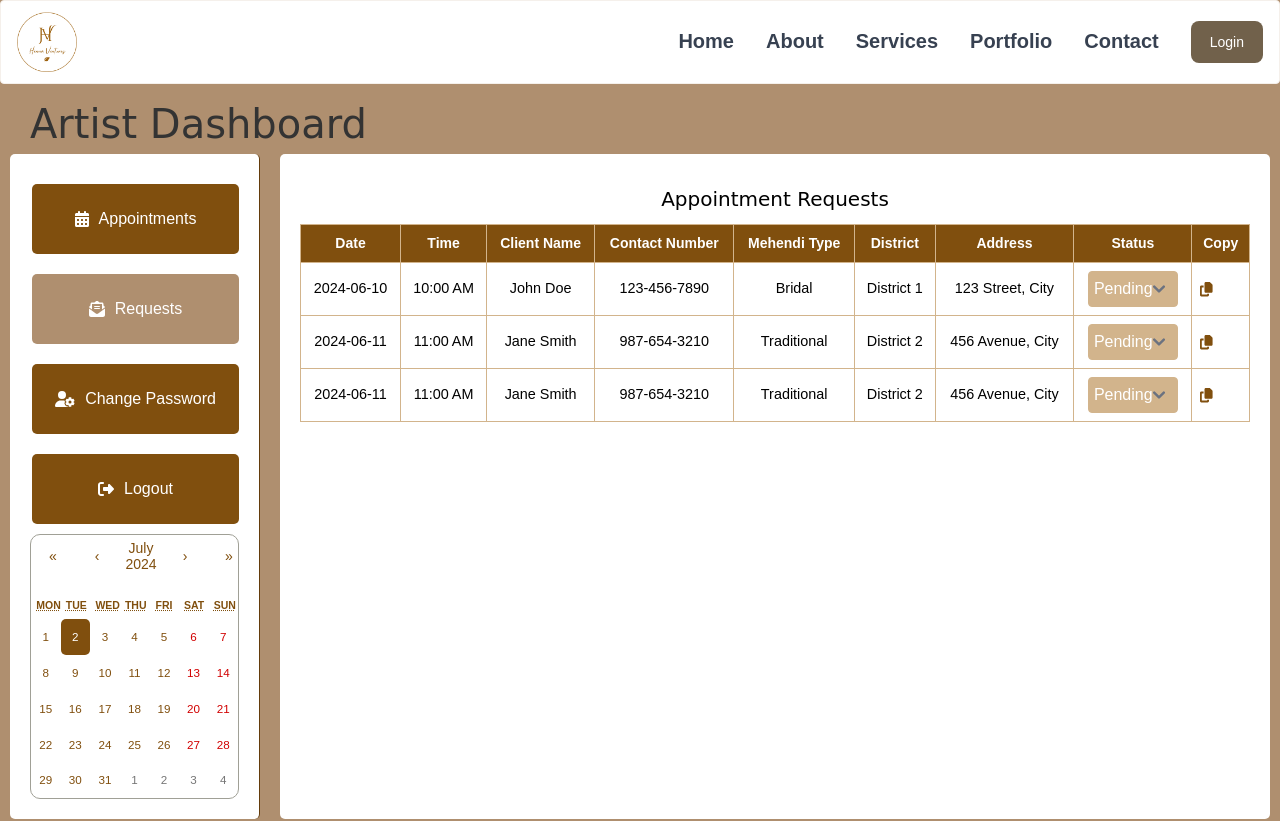
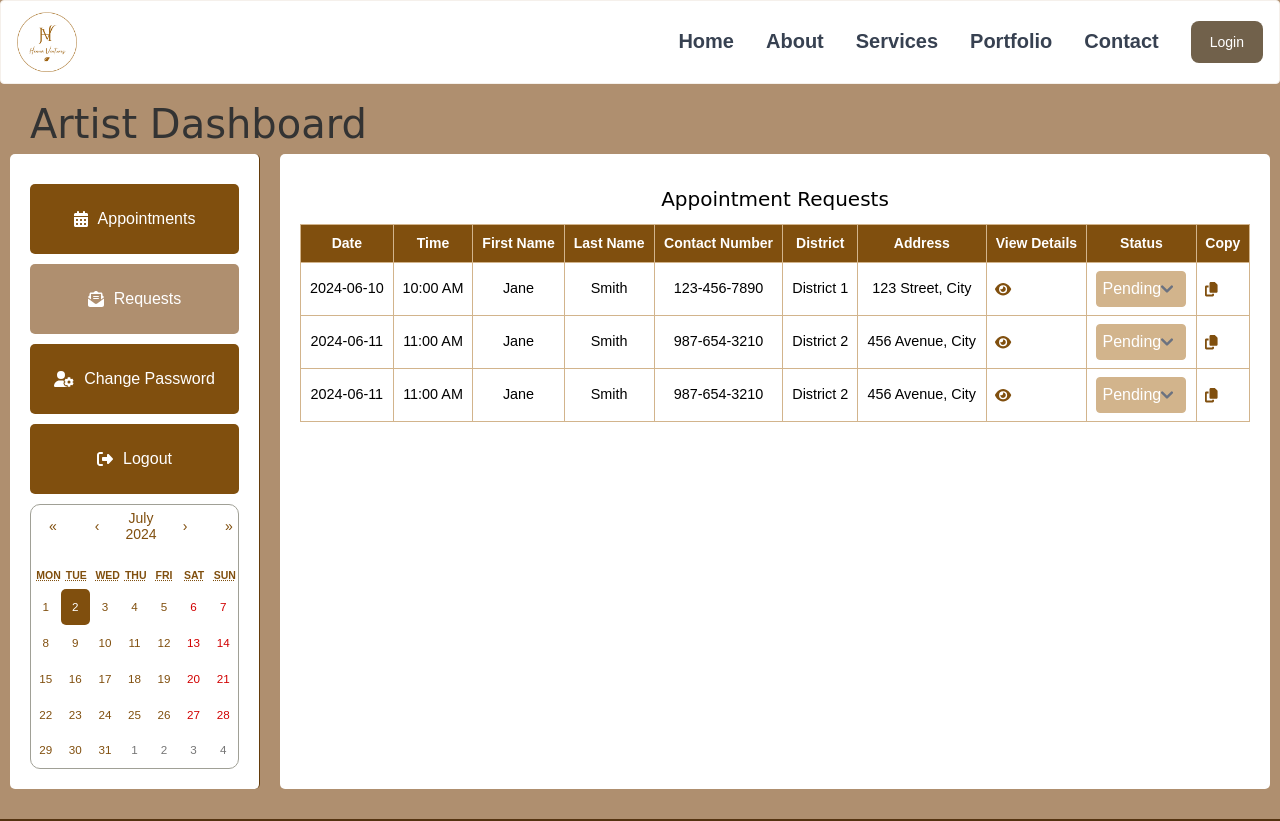
Before and after one commit to frfarhath/henna_ventures, a React (Create React App) app in the folder frontend/: page /requestpage in a window 1280 px wide. Shown: the top 821 px of the page. Built offline with nearby package versions, Linux system fonts and the light colour scheme; the HTML template or start-up script is replaced by a standard one; what tailwindcss-filters would draw is missing.

Commit message:
Com-Artist

```diff
--- a/frontend/src/components/Artist/Appointments.jsx
+++ b/frontend/src/components/Artist/Appointments.jsx
@@ -9,19 +9,19 @@ const initialAppointments = [
     id: 1,
     date: "2024-05-29",
     time: "8:00 AM",
-    details: "Jane Smith | 987-654-3210 | Traditional | District 2 | 456 Avenue, City",
+    details: "Jane | Smith | 987-654-3210 | District 2 | 456 Avenue, City",
   },
   {
     id: 2,
     date: "2024-05-29",
     time: "10:00 AM",
-    details: "John Doe | 123-456-7890 | Modern | District 1 | 123 Street, City",
+    details: "John | Doe | 123-456-7890 | District 1 | 123 Street, City",
   },
   {
     id: 3,
     date: "2024-05-30",
     time: "2:00 PM",
-    details: "Client C | 111-222-3333 | Contemporary | District 3 | 789 Road, City",
+    details: "John | Doe | 111-222-3333 | District 3 | 789 Road, City",
   },
 ];
 
@@ -91,10 +91,11 @@ export default function Appointments({ selectedDate }) {
 
   const parseDetails = (details) => {
     const parts = details.split(" | ");
+    console.log("Details Parts:", parts); // Log parts to see what is being parsed
     return {
-      clientName: parts[0] || "",
-      contactNumber: parts[1] || "",
-      mehendiType: parts[2] || "",
+      firstname: parts[0] || "",
+      lastname: parts[1] || "",
+      contactNumber: parts[2] || "",
       district: parts[3] || "",
       address: parts[4] || "",
     };
@@ -112,9 +113,9 @@ export default function Appointments({ selectedDate }) {
     timeSlots.push(
       <tr key={time}>
         <td className="time-slot">{time}</td>
-        <td className="appointment-details">{parsedDetails.clientName}</td>
+        <td className="appointment-details">{parsedDetails.firstname}</td>
+        <td className="appointment-details">{parsedDetails.lastname}</td>
         <td className="appointment-details">{parsedDetails.contactNumber}</td>
-        <td className="appointment-details">{parsedDetails.mehendiType}</td>
         <td className="appointment-details">{parsedDetails.district}</td>
         <td className="appointment-details">{parsedDetails.address}</td>
         <td className="appointment-details">
@@ -171,9 +172,9 @@ export default function Appointments({ selectedDate }) {
           <thead>
             <tr>
               <th>Time</th>
-              <th>Client Name</th>
+              <th>First Name</th>
+              <th>Last Name</th>
               <th>Contact Number</th>
-              <th>Mehendi Type</th>
               <th>District</th>
               <th>Address</th>
               <th>Actions</th>
@@ -214,7 +215,8 @@ export default function Appointments({ selectedDate }) {
               onChange={handleChange}
             />
           </label>
-          <button type="submit">Save Changes</button>
+
+          <button type="admin-button">Save Changes</button>
         </form>
       </Modal>
     </div>
--- a/frontend/src/components/Artist/PasswordChange.jsx
+++ b/frontend/src/components/Artist/PasswordChange.jsx
@@ -7,7 +7,8 @@ export default function PasswordChange() {
   return (
     <div className="right-container">
       <div className="main-content">
-        <h3>Change Password</h3><br/>
+        <h3>Change Password</h3>
+        <br />
         <div className="column-2">
           <div className="sub-row"></div>
           <div className="personalInfo">
--- /dev/null
+++ b/frontend/src/components/Artist/RequestModal.jsx
@@ -0,0 +1,99 @@
+import React from "react";
+import "../../css/product.css";
+import { faTimes } from "@fortawesome/free-solid-svg-icons";
+import { FontAwesomeIcon } from "@fortawesome/react-fontawesome";
+
+const RequestModal = ({ request, onClose }) => {
+  if (!request) return null;
+
+  return (
+    <div className="modal-overlay" onClick={onClose}>
+      <div className="modal-content" onClick={(e) => e.stopPropagation()}>
+        <button className="modal-close-button" onClick={onClose}>
+          <FontAwesomeIcon icon={faTimes} />
+        </button>
+        <div className="modal-header"></div>
+        <table className="modal-table">
+          <h3>Detailed Information</h3>
+          <br />
+          <tbody>
+            <tr>
+              <td>
+                <b>Client Name</b>
+              </td>
+              <td>{request.firstname + " " + request.lastname}</td>
+            </tr>
+            <tr>
+              <td>
+                <b>Date:</b>
+              </td>
+              <td>{request.date}</td>
+            </tr>
+            <tr>
+              <td>
+                <b>Appointment Time:</b>
+              </td>
+              <td>{request.time}</td>
+            </tr>
+            <tr>
+              <td>
+                <b>Email:</b>
+              </td>
+              <td>{request.email}</td>
+            </tr>
+            <tr>
+              <td>
+                <b>City:</b>
+              </td>
+              <td>{request.city}</td>
+            </tr>
+            <tr>
+              <td>
+                <b>Address:</b>
+              </td>
+              <td>{request.address}</td>
+            </tr>
+            <tr>
+              <td>
+                <b>District:</b>
+              </td>
+              <td>{request.district}</td>
+            </tr>
+            <tr>
+              <td>
+                <b>Type:</b>
+              </td>
+              <td>{request.type}</td>
+            </tr>
+            <tr>
+              <td>
+                <b>Type of Mehendi:</b>
+              </td>
+              <td>{request.typeofMehendi}</td>
+            </tr>
+            <tr>
+              <td>
+                <b>Henna Design Coverage:</b>
+              </td>
+              <td>{request.designCoverage}</td>
+            </tr>
+            <tr>
+              <td>
+                <b>Mehendi On:</b>
+              </td>
+              <td>{request.mehendiOn}</td>
+            </tr>
+            <tr>
+              <td>
+                <b>Mehendi For:</b>
+              </td>
+              <td>{request.mehendifor}</td>
+            </tr>
+          </tbody>
+        </table>
+      </div>
+    </div>
+  );
+};
+
+export default RequestModal;
--- a/frontend/src/components/Artist/Requests.jsx
+++ b/frontend/src/components/Artist/Requests.jsx
@@ -1,7 +1,8 @@
 import React, { useState } from "react";
 import "../../css/artist.css";
 import { FontAwesomeIcon } from "@fortawesome/react-fontawesome";
-import { faCopy } from "@fortawesome/free-solid-svg-icons";
+import { faCopy, faEye } from "@fortawesome/free-solid-svg-icons";
+import RequestModal from "./RequestModal";
 
 export default function Requests() {
   const initialRequests = [
@@ -9,39 +10,58 @@ export default function Requests() {
       id: 1,
       date: "2024-06-10",
       time: "10:00 AM",
-      clientName: "John Doe",
+      firstname: "Jane",
+      lastname: "Smith",
+      email: "abcd1234@gmail.com",
+      city: "Chilaw",
       contactNumber: "123-456-7890",
-      mehendiType: "Bridal",
       district: "District 1",
       address: "123 Street, City",
       status: "Pending",
+      typeofMehendi: "Wedding",
+      designCoverage: "Full hand",
+      type: "Package",
     },
     {
       id: 2,
       date: "2024-06-11",
       time: "11:00 AM",
-      clientName: "Jane Smith",
+      email: "abcd1234@gmail.com",
+      firstname: "Jane",
+      lastname: "Smith",
       contactNumber: "987-654-3210",
-      mehendiType: "Traditional",
       district: "District 2",
+      city: "Chilaw",
       address: "456 Avenue, City",
       status: "Pending",
+      typeofMehendi: "Wedding",
+      designCoverage: "Full hand",
+      type: "Individual",
+      mehendifor: "Ahbehde",
+      mehendiOn: "efefefef",
     },
     {
       id: 3,
       date: "2024-06-11",
       time: "11:00 AM",
-      clientName: "Jane Smith",
+      email: "abcd1234@gmail.com",
+      firstname: "Jane",
+      lastname: "Smith",
       contactNumber: "987-654-3210",
-      mehendiType: "Traditional",
       district: "District 2",
+      city: "Chilaw",
       address: "456 Avenue, City",
       status: "Pending",
+      typeofMehendi: "Wedding",
+      designCoverage: "Full hand",
+      type: "Individual",
+      mehendifor: "Ahbehde",
+      mehendiOn: "efefefef",
     },
-    // Add more initial requests here
   ];
 
   const [requests, setRequests] = useState(initialRequests);
+  const [selectedRequest, setSelectedRequest] = useState(null);
 
   const handleStatusChange = (id, newStatus) => {
     const updatedRequests = requests.map((request) =>
@@ -63,8 +83,16 @@ export default function Requests() {
     }
   };
 
+  const handleViewRequest = (request) => {
+    setSelectedRequest(request);
+  };
+
+  const handleCloseModal = () => {
+    setSelectedRequest(null);
+  };
+
   const handleCopy = (request) => {
-    const dataToCopy = `${request.clientName} | ${request.contactNumber} | ${request.mehendiType} | ${request.district} | ${request.address}`;
+    const dataToCopy = `${request.firstname} | ${request.lastname} | ${request.contactNumber} | ${request.district} | ${request.address}`;
     navigator.clipboard.writeText(dataToCopy).then(
       () => {
         alert("Data copied to clipboard!");
@@ -84,11 +112,12 @@ export default function Requests() {
             <tr>
               <th>Date</th>
               <th>Time</th>
-              <th>Client Name</th>
+              <th>First Name</th>
+              <th>Last Name</th>
               <th>Contact Number</th>
-              <th>Mehendi Type</th>
               <th>District</th>
               <th>Address</th>
+              <th>View Details</th>
               <th>Status</th>
               <th>Copy</th>
             </tr>
@@ -98,11 +127,19 @@ export default function Requests() {
               <tr key={request.id}>
                 <td>{request.date}</td>
                 <td>{request.time}</td>
-                <td>{request.clientName}</td>
+                <td>{request.firstname}</td>
+                <td>{request.lastname}</td>
                 <td>{request.contactNumber}</td>
-                <td>{request.mehendiType}</td>
                 <td>{request.district}</td>
                 <td>{request.address}</td>
+                <td>
+                  <button
+                    className="copy-button"
+                    onClick={() => handleViewRequest(request)}
+                  >
+                    <FontAwesomeIcon icon={faEye} />
+                  </button>
+                </td>
                 <td>
                   <select
                     className={`status-dropdown ${getStatusClass(
@@ -131,6 +168,9 @@ export default function Requests() {
             ))}
           </tbody>
         </table>
+        {selectedRequest && (
+          <RequestModal request={selectedRequest} onClose={handleCloseModal} />
+        )}
       </div>
     </div>
   );
--- a/frontend/src/components/Artist/SideBar.jsx
+++ b/frontend/src/components/Artist/SideBar.jsx
@@ -56,7 +56,7 @@ export default function SideBar({ onDateChange }) {
     <>
       {!isMobile ? (
         <div className="sidebar">
-          <div className="button-group">
+          <div className="button-group1">
             <button
               className={`admin-button ${
                 isActive("/artistdashboard") ? "active" : ""
@@ -72,10 +72,7 @@ export default function SideBar({ onDateChange }) {
               }`}
               onClick={handleClickButton2}
             >
-              <FontAwesomeIcon
-                icon={faEnvelopeOpenText}
-                className="fa-icon"
-              />{" "}
+              <FontAwesomeIcon icon={faEnvelopeOpenText} className="fa-icon" />{" "}
               Requests
             </button>
             <button
@@ -88,13 +85,10 @@ export default function SideBar({ onDateChange }) {
               Password
             </button>
             <button
-              className={`admin-button ${
-                isActive("/logout") ? "active" : ""
-              }`}
+              className={`admin-button ${isActive("/logout") ? "active" : ""}`}
               onClick={handleClickButton4}
             >
-              <FontAwesomeIcon icon={faSignOutAlt} className="fa-icon" />{" "}
-              Logout
+              <FontAwesomeIcon icon={faSignOutAlt} className="fa-icon" /> Logout
             </button>
           </div>
           <Calendar onChange={handleDateChange} value={selectedDate} />
@@ -111,15 +105,10 @@ export default function SideBar({ onDateChange }) {
             <span>Appointments</span>
           </button>
           <button
-            className={`nav-button ${
-              isActive("/requestpage") ? "active" : ""
-            }`}
+            className={`nav-button ${isActive("/requestpage") ? "active" : ""}`}
             onClick={handleClickButton2}
           >
-            <FontAwesomeIcon
-              icon={faEnvelopeOpenText}
-              className="fa-icon"
-            />
+            <FontAwesomeIcon icon={faEnvelopeOpenText} className="fa-icon" />
             <span>Requests</span>
           </button>
           <button
@@ -132,9 +121,7 @@ export default function SideBar({ onDateChange }) {
             <span>Change Password</span>
           </button>
           <button
-            className={`nav-button ${
-              isActive("/logout") ? "active" : ""
-            }`}
+            className={`nav-button ${isActive("/logout") ? "active" : ""}`}
             onClick={handleClickButton4}
           >
             <FontAwesomeIcon icon={faSignOutAlt} className="fa-icon" />
```
